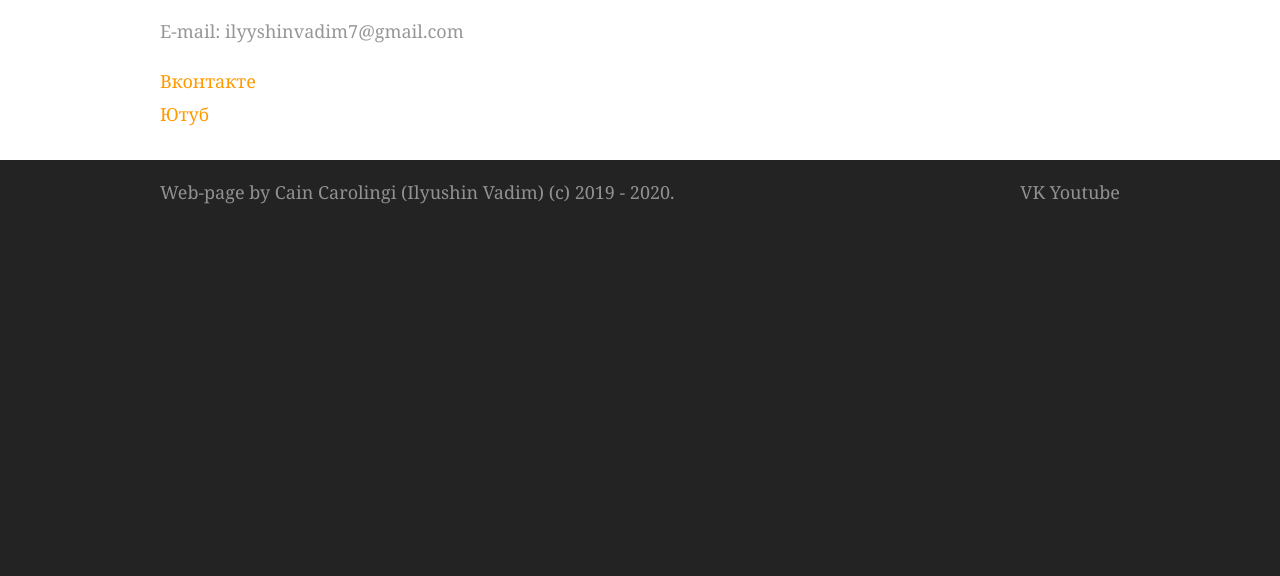
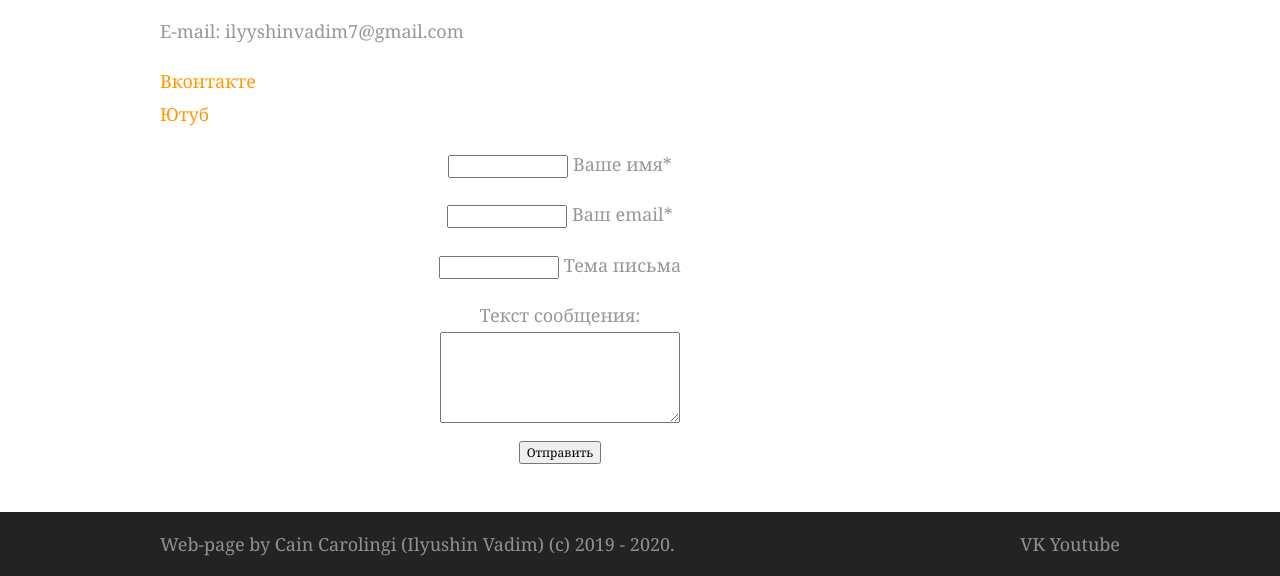
Before and after one commit to CainCarolingi/CainCarolingi.github.io, a plain HTML site: page contacts.html in a window 1280 px wide. Shown: the part 316-892 px from the top of the page. Before the commit the page ends 800 px from the top, so only its background shows below. Drawn offline with Linux system fonts and the light colour scheme.

Commit message:
Update contacts.html

```diff
--- a/contacts.html
+++ b/contacts.html
@@ -33,6 +33,20 @@
 			  <p>E-mail: ilyyshinvadim7@gmail.com</p>
               <div><a href="https://vk.com/cain_carolingi">Вконтакте</a></div>
               <div><a href="https://www.youtube.com/channel/UCBm1lHieobBJIxAR1J9JylQ/videos?view_as=subscriber">Ютуб</a></div>
+			  <div id="square_content_block">
+		<div align="center" id="inline_display">
+				<form name="MyForm" action="mail.php" method="post">
+<p><input class="input" name="name" engine="text" style="width:15%"> Ваше имя*</p>
+
+<p><input class="input" name="email" type="text" style="width:15%"> Ваш email*</p>
+
+<p><input class="input" name="sub" type="text" style="width:15%"> Тема письма</p>
+
+<p>Текст сообщения:<br><textarea name="body" cols="1" rows="5" style="width:30%"></textarea></p>
+<p><input id="submit" value="Отправить" type="submit"></p>
+</form>
+				</div>
+				</div>
               <footer class="more"></footer>
             </figcaption>
           </figure>
@@ -41,6 +55,7 @@
     </div>
   </div>
 </div>
+
 <div class="wrapper row4">
   <footer id="copyright" class="clear">
   <p class="fl_right"><a href="https://vk.com/cain_carolingi">VK</a> <a> </a> <a href="https://www.youtube.com/channel/UCBm1lHieobBJIxAR1J9JylQ/videos?view_as=subscriber">Youtube</a></p>
```
